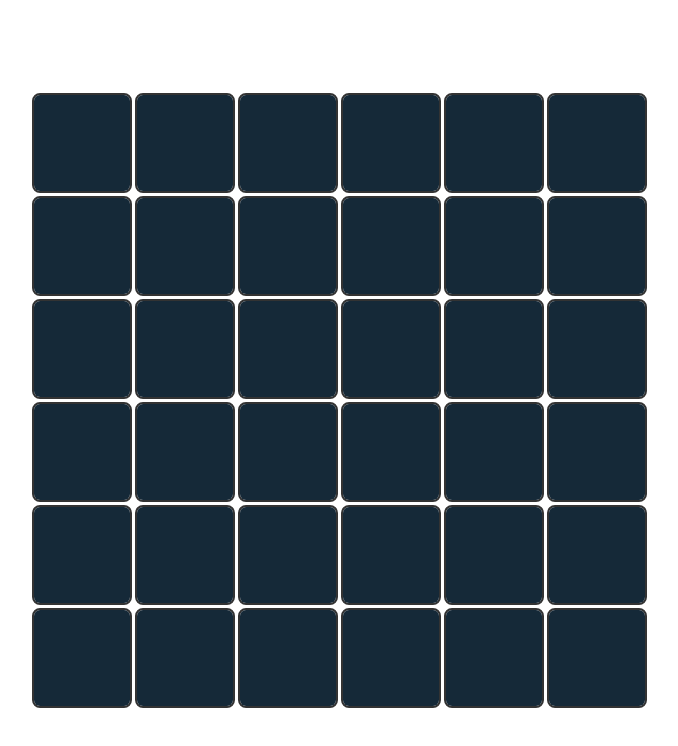
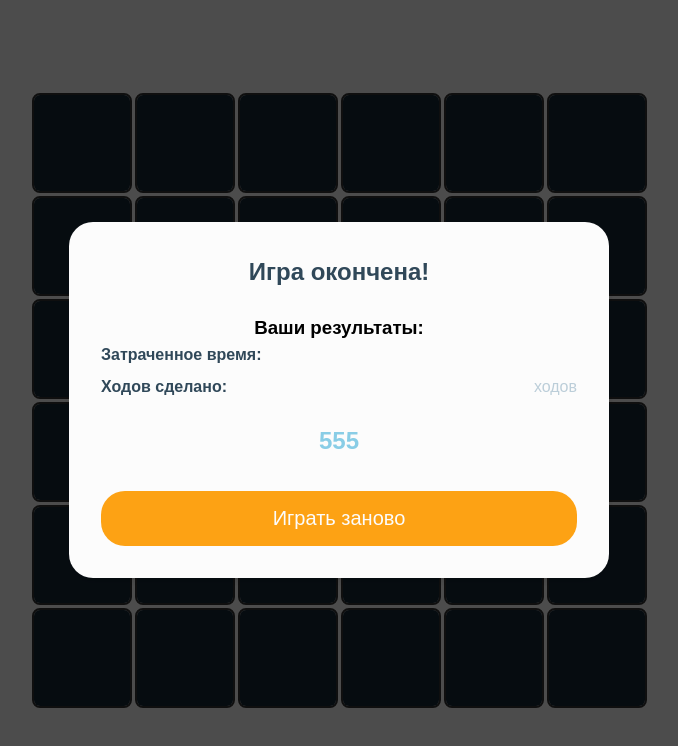
Before and after one commit to DmitryMerzlyakov/team-work, a React (Vite) app: page / in a window 1280 px wide. Both pictures are taken after a click on the button "Начать игру!". Shown: the top 746 px of the page, without its empty margins (301-979 px from the left). Built offline with nearby package versions, Linux system fonts and the light colour scheme.

Commit message:
feat: добавлена страница с результато (верстка)

```diff
--- a/src/components/ui/cardField/styles.module.css
+++ b/src/components/ui/cardField/styles.module.css
@@ -5,6 +5,7 @@
   cursor: pointer;
   position: relative;
   transition: transform 0.3s;
+  font-weight: var(--fontWeight-700);
 }
 
 .cardSize6 {
--- a/src/components/ui/gameField/index.tsx
+++ b/src/components/ui/gameField/index.tsx
@@ -5,12 +5,14 @@ import { IGameFieldProps } from './interfaces';
 import cardOpenSound from '../../../assets/sounds/card-open.mp3';
 import cardErrorSound from '../../../assets/sounds/card-error.mp3';
 import cardsuccessSound from '../../../assets/sounds/click-success.mp3';
+import { GameOverWindow } from '../gameOverWindow.tsx';
 
 export const GameField = ({
   fieldCards,
   currentFieldsData,
 }: IGameFieldProps) => {
   const [openCards, setOpenCards] = useState<string[]>([]);
+  const [openGameOverWindow, setOpenGameOverWindow] = useState<boolean>(true);
   const [openIdenticalCards, setOpenIdenticalCards] = useState<string[]>([]);
   const [oneImg, setOneImg] = useState<string | null>(null);
   const [twoImg, setTwoImg] = useState<string | null>(null);
@@ -18,6 +20,8 @@ export const GameField = ({
   const openSound = new Audio(cardOpenSound);
   const errorSound = new Audio(cardErrorSound);
   const successSound = new Audio(cardsuccessSound);
+
+  console.log('openIdenticalCards', openIdenticalCards);
 
   const handleClick = (e: React.MouseEvent<HTMLDivElement>) => {
     openSound.play();
@@ -43,6 +47,9 @@ export const GameField = ({
         setOpenIdenticalCards((prev) => [...prev, oneImg]);
         setOneImg(null);
         setTwoImg(null);
+        if (openIdenticalCards.length * 2 === fieldCards.length) {
+          setOpenGameOverWindow(true);
+        }
       }
     }
   };
@@ -61,6 +68,7 @@ export const GameField = ({
           currentFieldsData={currentFieldsData}
         />
       ))}
+      {openGameOverWindow && <GameOverWindow setOpen={setOpenGameOverWindow} />}
     </div>
   );
 };
--- /dev/null
+++ b/src/components/ui/gameOverWindow.tsx/index.tsx
@@ -0,0 +1,52 @@
+import { useEffect } from 'react';
+import styles from './styles.module.css';
+import win from '../../../assets/sounds/win.mp3';
+import { FormLayout } from '../../layouts/formLayout';
+import { Button } from '../button';
+
+export const GameOverWindow = ({ setOpen }) => {
+  const winSound = new Audio(win);
+
+  const onClose = () => {
+    setOpen(false);
+  };
+
+  let timeElapsed;
+  let movesTaken;
+
+  const onNewGame = () => {
+    console.log('new game');
+  };
+  // useEffect(() => {
+  //   winSound.play();
+  // }, []);
+  return (
+    <div className={styles.gameOverScreen}>
+      <div className={styles.gameOverContent}>
+        <h2 className={styles.gameOverTitle}>Игра окончена!</h2>
+
+        <div className={styles.statsSection}>
+          <h3>Ваши результаты:</h3>
+
+          <div className={styles.statRow}>
+            <span className={styles.statLabel}>Затраченное время:</span>
+            <span className={styles.statValue}>{timeElapsed}</span>
+          </div>
+
+          <div className={styles.statRow}>
+            <span className={styles.statLabel}>Ходов сделано:</span>
+            <span className={styles.statValue}>{movesTaken} ходов</span>
+          </div>
+
+          <div className={styles.scoreRow}>
+            <span className={styles.scoreValue}>555 </span>
+          </div>
+        </div>
+
+        <div className={styles.buttonsSection}>
+          <Button>Играть заново</Button>
+        </div>
+      </div>
+    </div>
+  );
+};
--- /dev/null
+++ b/src/components/ui/gameOverWindow.tsx/styles.module.css
@@ -0,0 +1,70 @@
+@use './fonts';
+
+.gameOverScreen {
+  position: fixed;
+  top: 0;
+  left: 0;
+  width: 100%;
+  height: 100%;
+  background-color: rgba(0, 0, 0, 0.7);
+  display: flex;
+  justify-content: center;
+  align-items: center;
+  z-index: 1000;
+  font-family: var(--font-regular);
+}
+
+.gameOverContent {
+  background-color: var(--color-background-ligth);
+  padding: var(--spacing-32);
+  border-radius: var(--border-radius-medium);
+  text-align: center;
+  max-width: var(--container-width-sm);
+  width: 90%;
+  box-shadow: 0 4px 8px rgba(0, 0, 0, 0.1);
+}
+
+.gameOverTitle {
+  color: var(--color-text-dark);
+  margin-bottom: var(--spacing-24);
+  font-size: var(--font-size-24);
+  font-weight: var(--fontWeight-700);
+}
+
+.statsSection {
+  margin-bottom: var(--spacing-32);
+}
+
+.statRow {
+  display: flex;
+  justify-content: space-between;
+  margin-bottom: var(--spacing-8);
+  font-size: var(--font-size-16);
+}
+
+.statLabel {
+  font-weight: var(--fontWeight-600);
+  color: var(--color-text-dark);
+}
+
+.statValue {
+  color: var(--color-background-blue);
+  font-weight: var(--fontWeight-500);
+}
+
+.scoreRow {
+  margin-top: var(--spacing-24);
+}
+
+.scoreValue {
+  font-size: var(--font-size-24);
+  font-weight: var(--fontWeight-700);
+  color: var(--color-current);
+}
+
+.buttonsSection {
+  display: flex;
+  flex-direction: column;
+  gap: var(--spacing-16);
+  margin-top: var(--spacing-24);
+}
```
